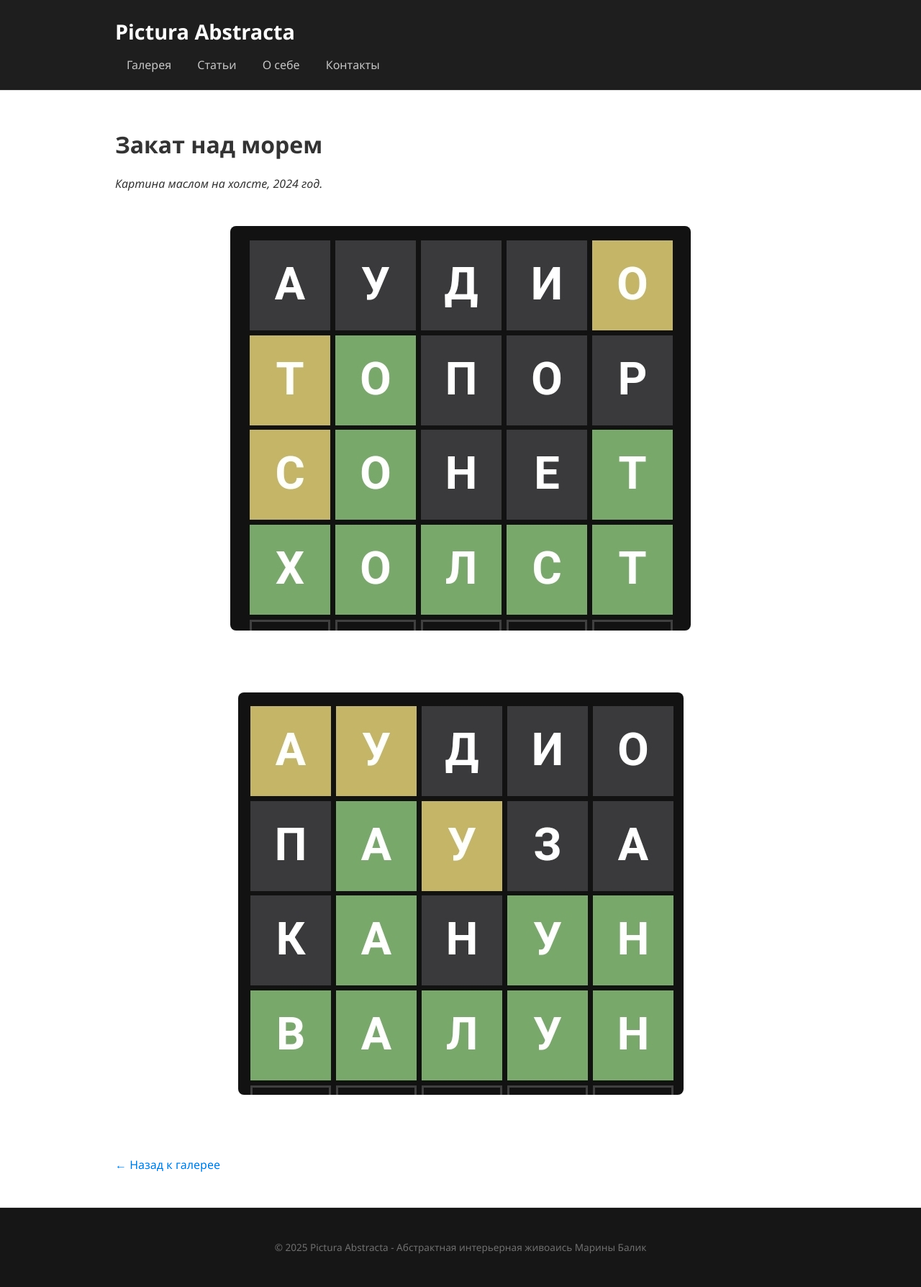
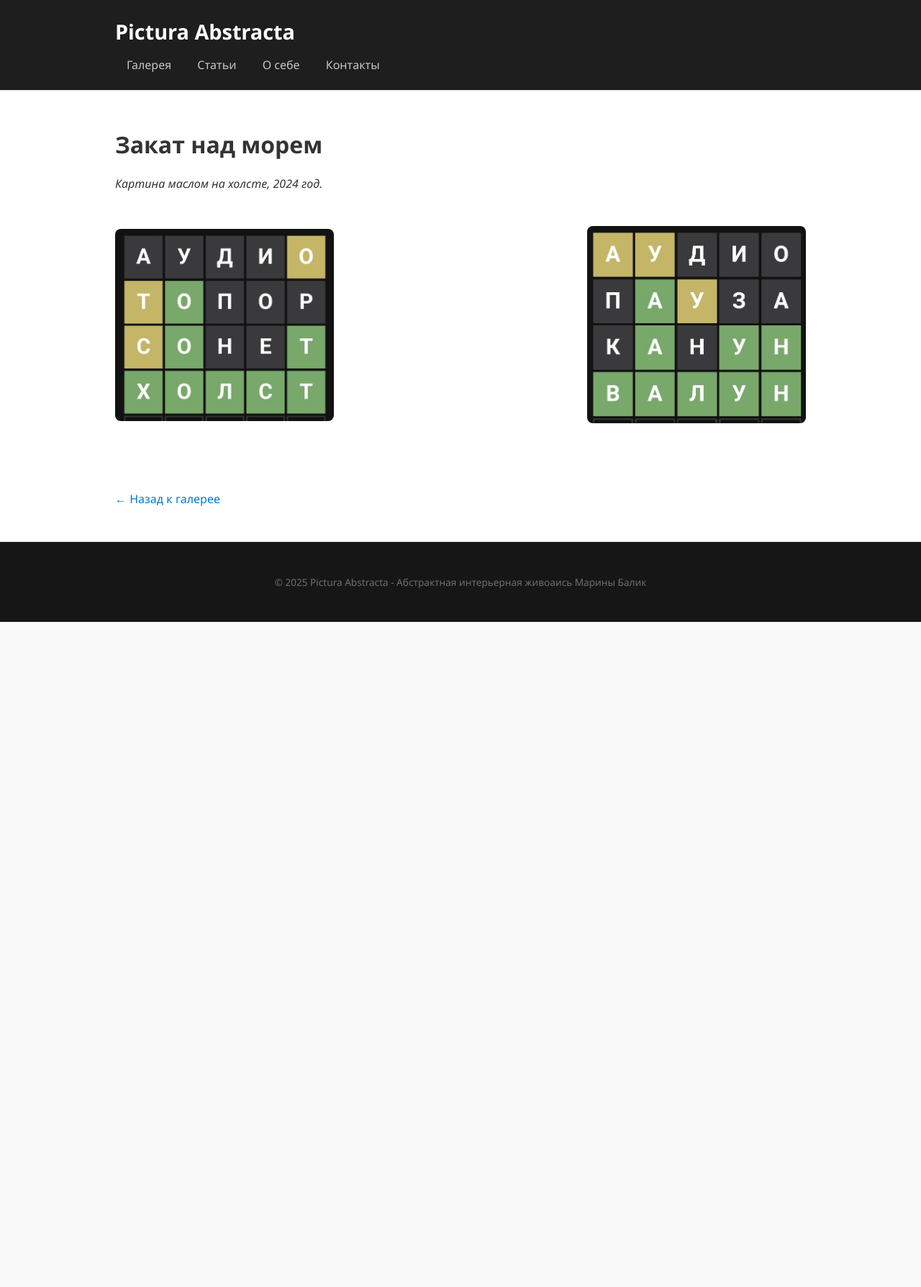
Before and after one commit to PicAbsArt/picabsart.github.io, a Jekyll site: the page built from _paintings/sunset.md, in a window 1280 px wide. Shown: the whole page at 72% size. Built offline with Jekyll 4.4.1, drawn with Linux system fonts in a browser that asks for light colours; after the commit the page ends 900 px from its top, so only the background shows below that.

Commit message:
Update main.css

```diff
--- a/assets/main.css
+++ b/assets/main.css
@@ -265,3 +265,18 @@ img {
   height: auto;
   border-radius: 8px;
 }
+
+
+.painting-images {
+  display: grid;
+  grid-template-columns: repeat(auto-fit, minmax(300px, 1fr));
+  gap: 1.5rem;
+  margin-top: 2rem;
+}
+
+.thumbnail {
+  max-width: 100%;
+  height: auto;
+  border-radius: 8px;
+  object-fit: contain;
+}
```
